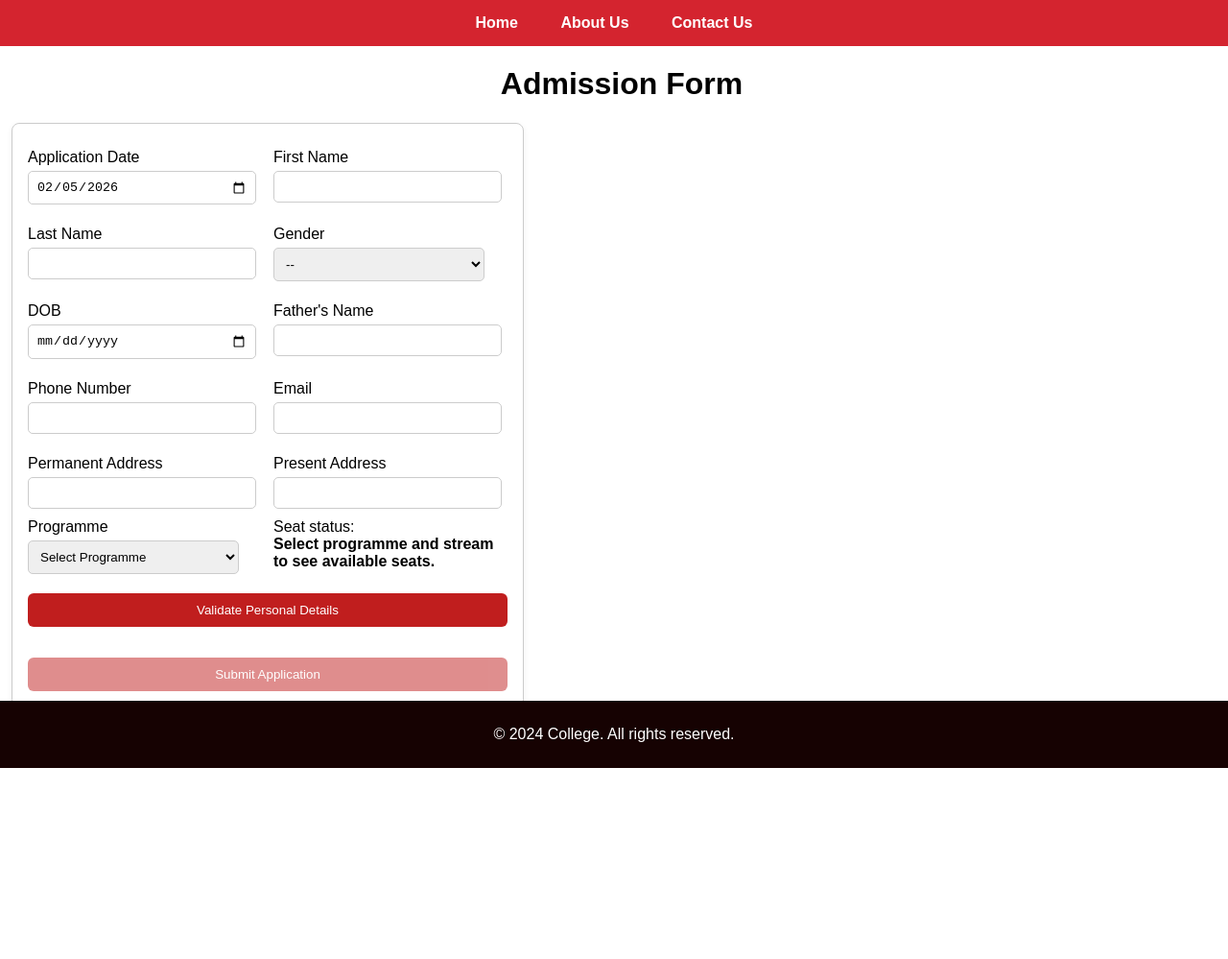
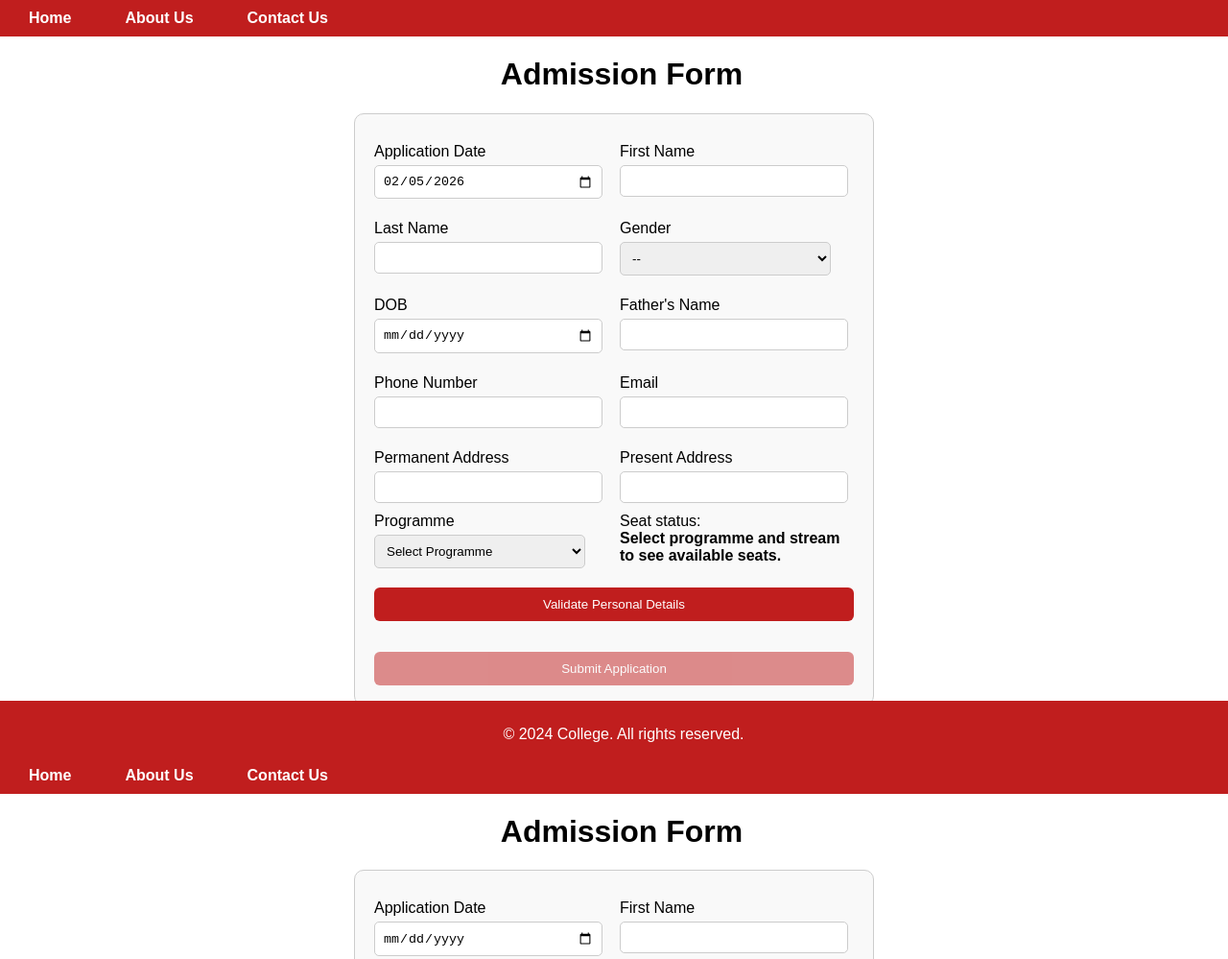
Before and after one commit to sudipti1234/University_admission_portal, a website: page public/form.html in a window 1280 px wide. Shown: the top 999 px of the page at 96% size. Before the commit the page ends 800 px from the top, so only its background shows below. Drawn offline with Linux system fonts and the light colour scheme.

Commit message:
changed form.html again.

```diff
--- a/public/form.html
+++ b/public/form.html
@@ -6,7 +6,115 @@
   <meta name="viewport" content="width=device-width, initial-scale=1.0" />
   <title>Admission Form</title>
   <link rel="stylesheet" href="styles.css" />
+  <style><!DOCTYPE html>
+<html lang="en">
+<head>
+  <meta charset="UTF-8" />
+  <meta
+    name="viewport"
+    content="width=device-width, initial-scale=1.0" />
+  <title>Student Application</title>
+  <link rel="stylesheet" href="styles.css" />
   <style>
+    .section{padding:16px;margin:12px;background:#fff;border-radius:8px;box-shadow:0 2px 6px rgba(0,0,0,.06)}
+    .row{display:flex;gap:12px;flex-wrap:wrap}
+    .row>label{flex:1 1 240px;display:flex;flex-direction:column}
+    #educationalDetails{display:none}
+    #seatInfo{font-weight:600}
+    button{background:#c01e1e;color:#fff;border:0;padding:10px 16px;border-radius:6px;cursor:pointer}
+    button[disabled]{opacity:.5;cursor:not-allowed}
+    header, footer {background:#c01e1e;color:#fff;padding:10px}
+    nav ul{display:flex;gap:16px;list-style:none;margin:0;padding:0}
+    nav a{color:#fff;text-decoration:none}
+  </style>
+</head>
+<body>
+  <header>
+    <nav>
+      <ul>
+        <li><a href="index.html">Home</a></li>
+        <li><a href="aboutUs.html">About Us</a></li>
+        <li><a href="contactUs.html">Contact Us</a></li>
+      </ul>
+    </nav>
+  </header>
+
+  <main>
+    <h1 style="padding-left:16px">Admission Form</h1>
+
+    <form id="studentForm" class="section">
+      <div class="row">
+        <label>Application Date
+          <input type="date" id="applicationDate" required />
+        </label>
+        <label>First Name
+          <input id="firstName" required />
+        </label>
+        <label>Last Name
+          <input id="lastName" required />
+        </label>
+        <label>Gender
+          <select id="gender" required>
+            <option value="">--</option>
+            <option>Male</option><option>Female</option><option>Other</option>
+          </select>
+        </label>
+        <label>DOB
+          <input type="date" id="dob" required />
+        </label>
+        <label>Father's Name
+          <input id="fatherName" required />
+        </label>
+        <label>Phone Number
+          <input id="phoneNumber" required />
+        </label>
+        <label>Email
+          <input type="email" id="emailAddress" required />
+        </label>
+        <label>Permanent Address
+          <input id="permanentAddress" required />
+        </label>
+        <label>Present Address
+          <input id="presentAddress" required />
+        </label>
+      </div>
+
+      <div class="row">
+        <label>Programme
+          <select id="programme" required>
+            <option value="">Select Programme</option>
+            <option value="btech">B.Tech</option>
+            <option value="mtech">M.Tech</option>
+            <option value="mba">MBA</option>
+          </select>
+        </label>
+
+        <label>
+          <span>Seat status:</span>
+          <span id="seatInfo">Select programme and stream to see available seats.</span>
+        </label>
+      </div>
+
+      <div id="educationalDetails" class="section">
+        <h3>Educational Details</h3>
+        <div id="educationFields"></div>
+      </div>
+
+      <div class="row" style="justify-content:flex-start">
+        <button type="button" id="validatePersonalDetails">Validate Personal Details</button>
+        <button type="submit" id="submitBtn" disabled>Submit Application</button>
+      </div>
+    </form>
+  </main>
+
+  <footer><p>© 2024 College. All rights reserved.</p></footer>
+
+  <!-- Load scripts with cache-busters to avoid old cached copies -->
+  <script src="script.js?v=20260205"></script>
+  <script src="seats.js?v=20260205"></script>
+</body>
+</html>
+``
     .section{padding:16px;margin:12px;background:#fff;border-radius:8px;box-shadow:0 2px 6px rgba(0,0,0,.06)}
     .row{display:flex;gap:12px;flex-wrap:wrap}
     .row>label{flex:1 1 240px;display:flex;flex-direction:column}
```
